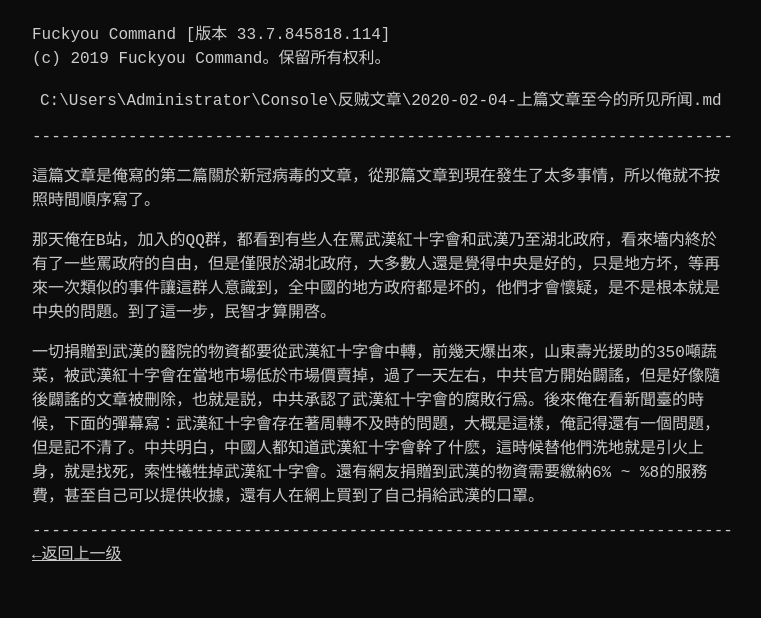
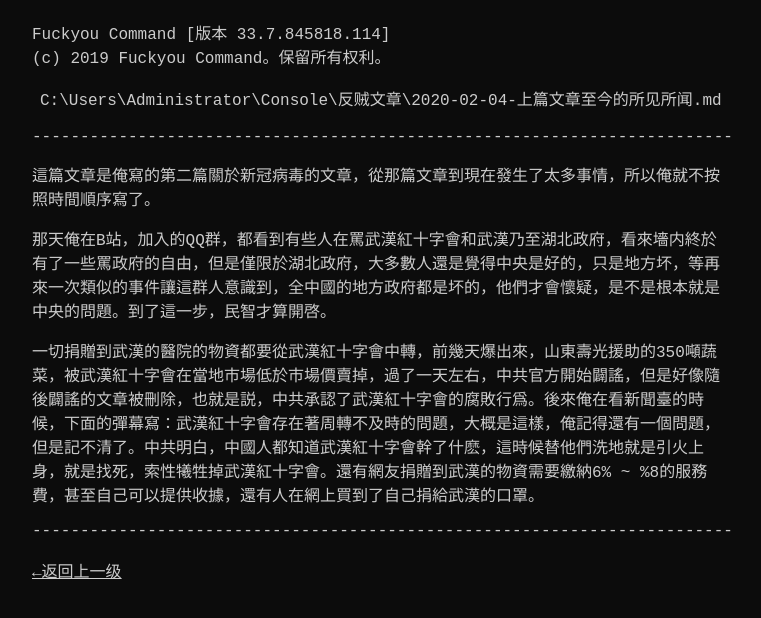
Before and after one commit to loveandrevolution/console, a Jekyll site: the page built from _posts/2020-02-04-上篇文章至今的所见所闻.md, in a window 1280 px wide. Shown: the top 618 px of the page, without its empty margins (258-1019 px from the left). Built offline with Jekyll 4.4.1, drawn with Linux system fonts in a browser that asks for light colours.

Commit message:
Update post.html

```diff
--- a/_layouts/post.html
+++ b/_layouts/post.html
@@ -4,5 +4,5 @@ layout: default
 &ensp;C:\Users\{{ site.author }}\{{ site.title }}\{{ page.categories }}\{{ page.date | date: '%Y-%m-%d'}}-{{ page.title }}.md<br/><br/>
 <div class="cutter"></div>
 {{ page.content}}
-<div class="cutter"></div>
+<div class="cutter"></div><br/>
 <a href="{{ site.url }}\{{ page.categories }}">←返回上一级</a>
```
